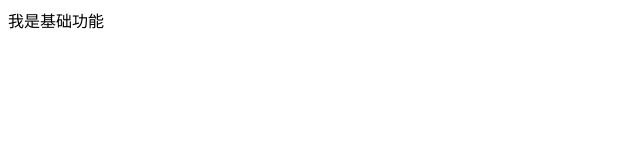
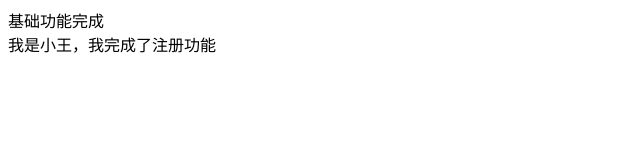
Before and after one commit to dongsisi/two, a plain HTML site: page index.html in a window 1280 px wide. Shown: the whole page, without its empty margins (0-640 px from the left). Drawn offline with Linux system fonts and the light colour scheme.

Commit message:
我是小王，我完成了注册功能

```diff
--- a/index.html
+++ b/index.html
@@ -6,7 +6,12 @@
 
 </head>
 <body>
-<div>我是基础功能</div>
+<div>基础功能完成</div>
+<div>我是小王，我完成了注册功能</div>
+<script>
 
+
+
+</script>
 </body>
 </html>
```
